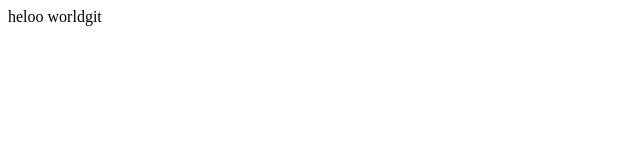
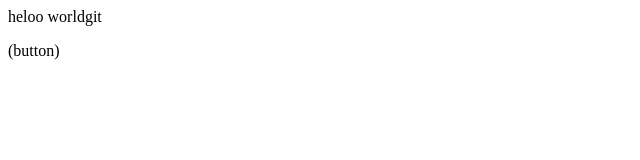
Before and after one commit to TanishSrivastava/local-repo, a plain HTML site: page index.html in a window 1280 px wide. Shown: the full height of the page, 0-640 px from the left. Drawn offline with Linux system fonts and the light colour scheme.

```diff
--- a/index.html
+++ b/index.html
@@ -1,3 +1,6 @@
 <p>
     heloo worldgit
 </p>
+<p>
+    (button)
+</p>
```
